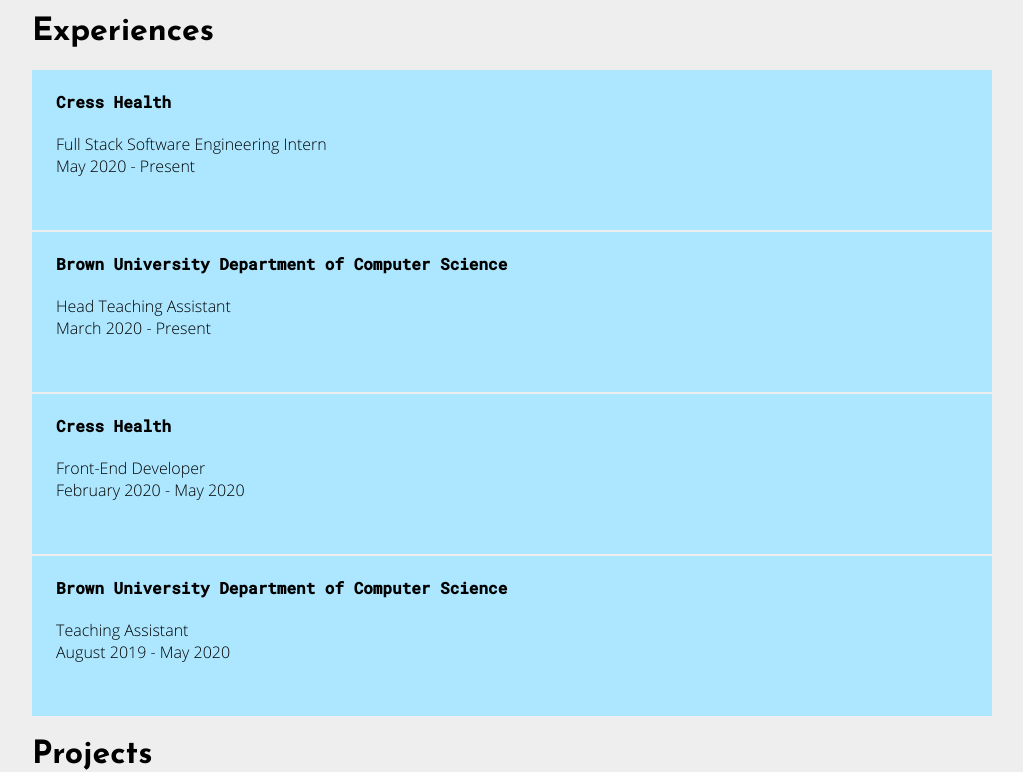
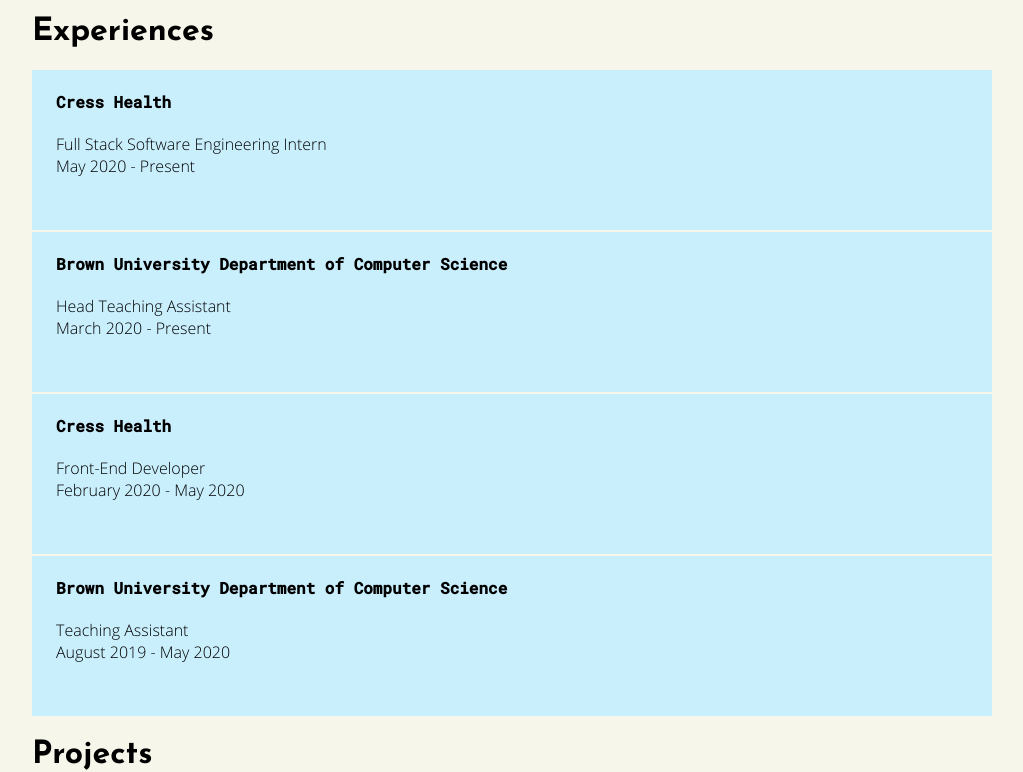
Before and after one commit to TimothyWang56/personal-website, a React (Create React App) app: page / in a window 1280 px wide. Shown: the part 580-1352 px from the top of the page, without its empty margins (128-1151 px from the left). Built offline with nearby package versions, Linux system fonts and the light colour scheme.

Commit message:
switched to softer color palette

```diff
--- a/src/css/Experience.css
+++ b/src/css/Experience.css
@@ -41,7 +41,7 @@
 }
 
 .exp-flip-card-front {
-  background-color: #ACE7FF;
+  background-color: #c9effd;
   color: black;
 }
 
@@ -49,7 +49,8 @@
   min-height: 100%;
   bottom: 0;
   height: fit-content;
-  background-color: #c5efff;
+  background-color: #d0f2ff;
+  /* background-color: #c5efff; */
   -webkit-transform: translate3d(0,0,0);
   transform: rotateX(180deg);
 }
--- a/src/css/Intro.css
+++ b/src/css/Intro.css
@@ -5,7 +5,7 @@
 .intro-card {
     display: inline-flex;
     flex-wrap: wrap;
-    background-color: rgba(255, 156, 238, 0.5);
+    background-color: #F3DDF2;
     justify-content: center;
 }
 
--- a/src/css/Projects.css
+++ b/src/css/Projects.css
@@ -41,7 +41,7 @@
 }
 
 .project-flip-card-back {
-  background-color: #FFF5BA;
+  background-color: #fff9d7;
   color: black;
   transform: rotateY(180deg);
   text-align: start;
--- a/src/css/Skills.css
+++ b/src/css/Skills.css
@@ -6,7 +6,7 @@
 .skills-card {
   display: flex;
   flex-direction: column;
-  background-color: #9be79b;
+  background-color: #D7ECD9;
   padding-left: 1.5em;
   padding-right: 1.5em;
   padding-bottom: 1.5em;
--- a/src/css/index.css
+++ b/src/css/index.css
@@ -5,5 +5,5 @@
     sans-serif;
   -webkit-font-smoothing: antialiased;
   -moz-osx-font-smoothing: grayscale;
-  background-color: #eeeeee;
+  background-color: #F6F6EB;
 }
```
